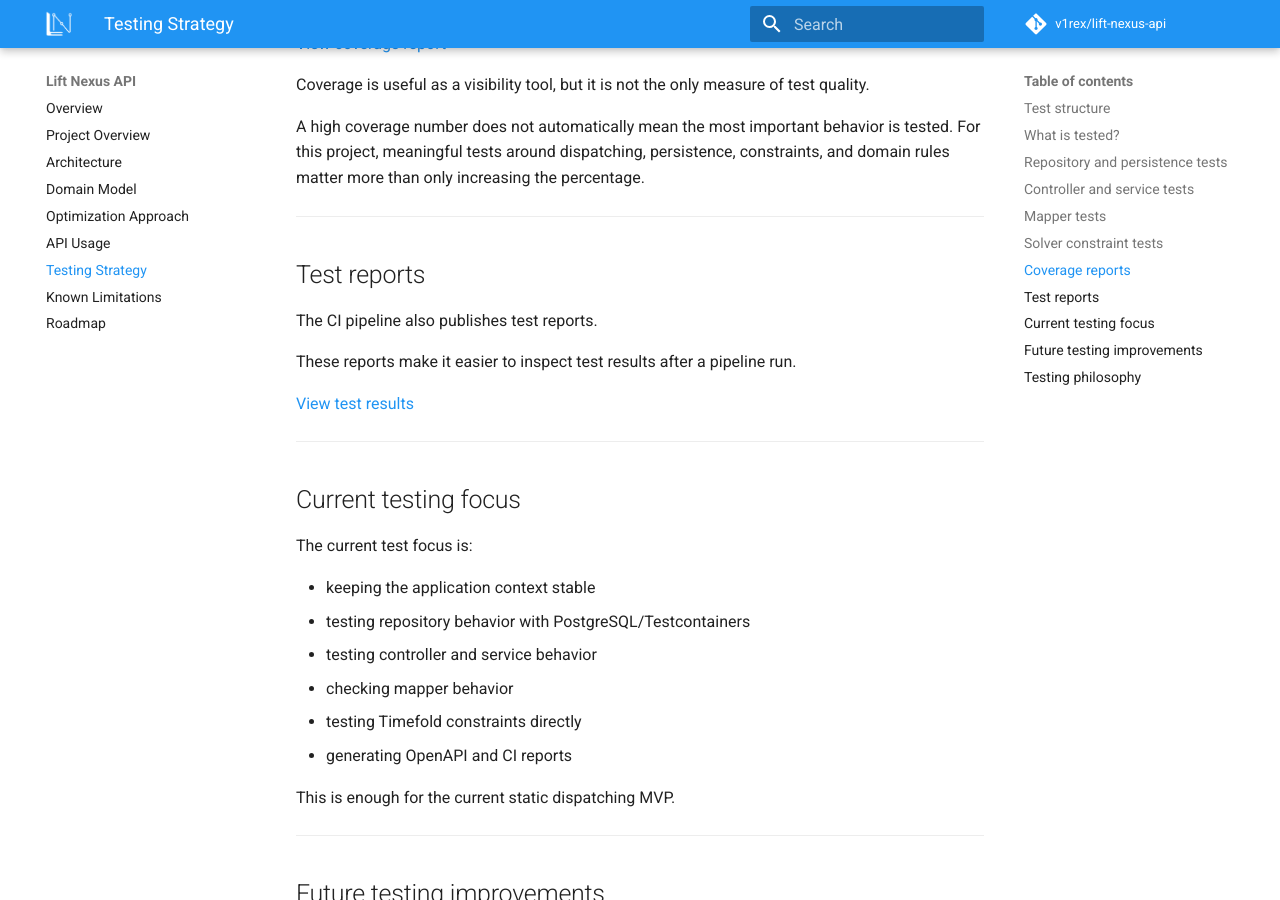
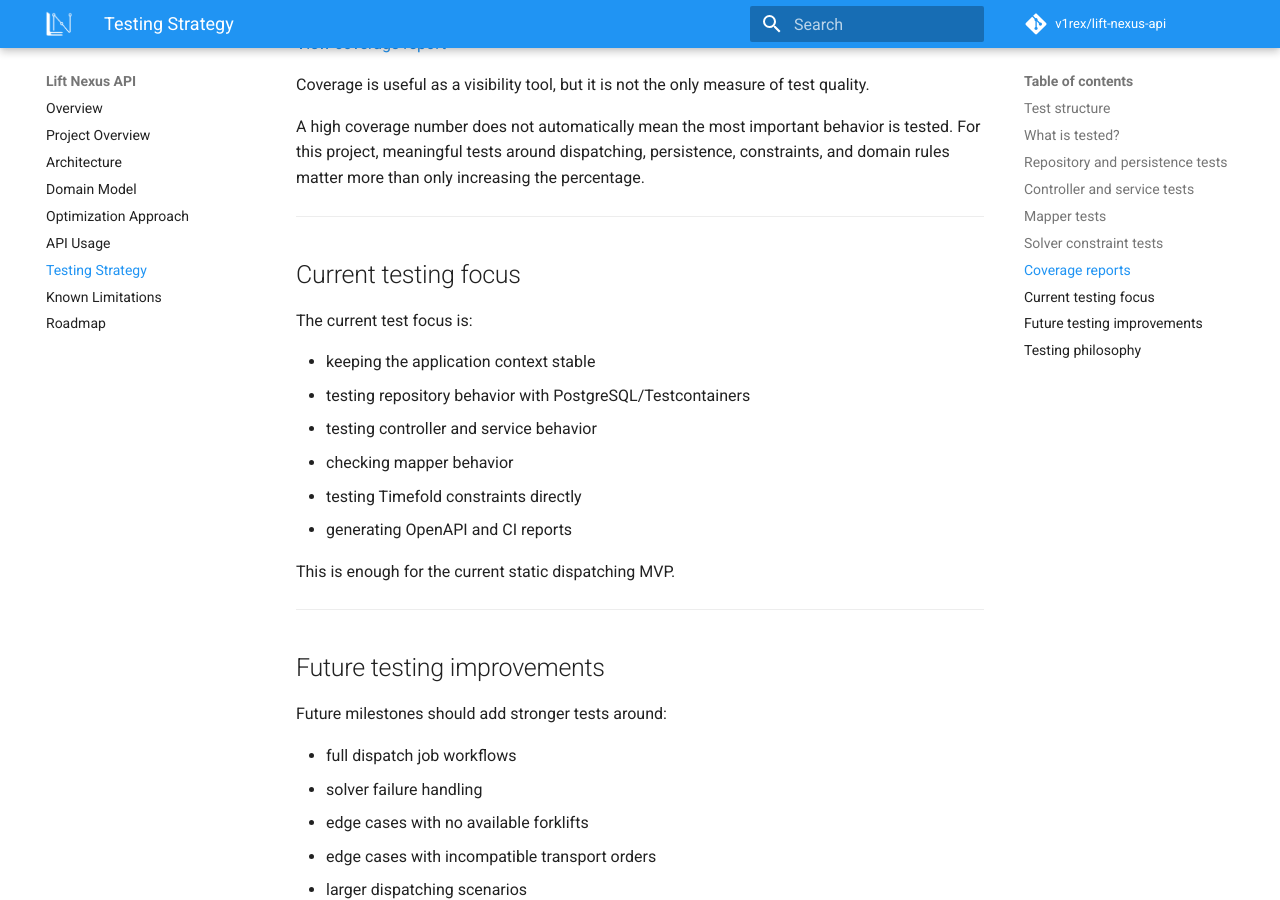
Before and after one commit to TomCools/lift-nexus-api, an MkDocs documentation site: the page built from docs/mkdocs/testing.md, in a window 1280 px wide and 900 px high, scrolled down 2904 px. Built offline with MkDocs 1.6.1 and Material for MkDocs 9.7.7, drawn with Linux system fonts in a browser that asks for light colours; comment, search, counter and statistics services are not loaded.

Commit message:
fix(docs): removed broken surefire test links and fixed typos in the docs

```diff
--- a/docs/mkdocs/testing.md
+++ b/docs/mkdocs/testing.md
@@ -107,16 +107,6 @@ A high coverage number does not automatically mean the most important behavior i
 
 ---
 
-## Test reports
-
-The CI pipeline also publishes test reports.
-
-These reports make it easier to inspect test results after a pipeline run.
-
-[View test results](../tests/)
-
----
-
 ## Current testing focus
 
 The current test focus is:
--- a/mkdocs.yml
+++ b/mkdocs.yml
@@ -1,6 +1,6 @@
 site_name: Lift Nexus API
 site_description: Spring Boot backend MVP for warehouse dispatch optimization
-site_url: https://v1rex.github.io/lift-nexus-api/
+site_url: https://lift-nexus.amine-bahij.dev/
 repo_url: https://github.com/v1rex/lift-nexus-api
 repo_name: v1rex/lift-nexus-api
 
```
Also changed, not shown: README.md (+3 -3 lines), docs/mkdocs/architecture.md (+1 -1 lines), docs/mkdocs/index.md (+0 -1 lines), docs/assets/logo_horizontal_with_gradient.png (renamed from docs/assets/logo_horizental_with_gradient.png), docs/assets/logo_horizontal_without_gradient.png (renamed from docs/assets/logo_horizental_without_gradient.png), docs/assets/logo_horizontal_without_gradient_slim.png (renamed from docs/assets/logo_horizental_without_gradient_slim.png).
